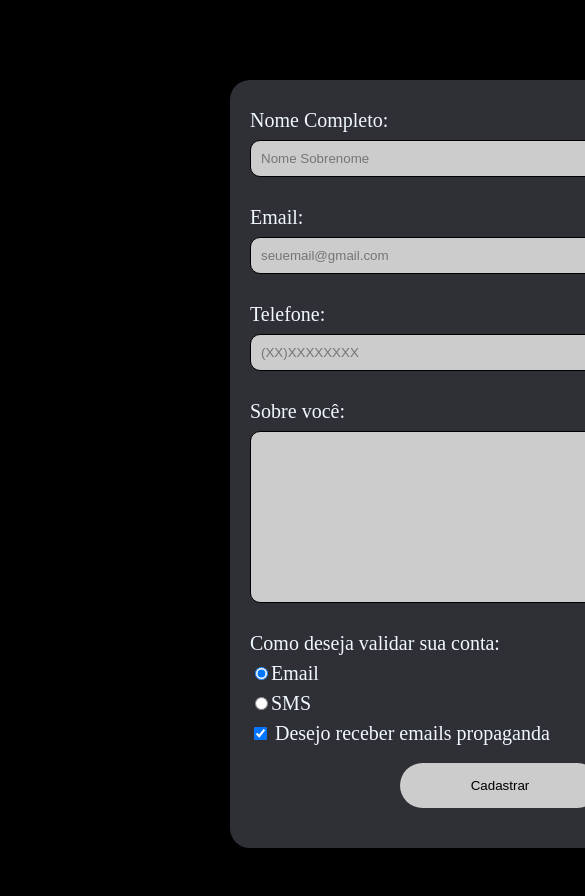
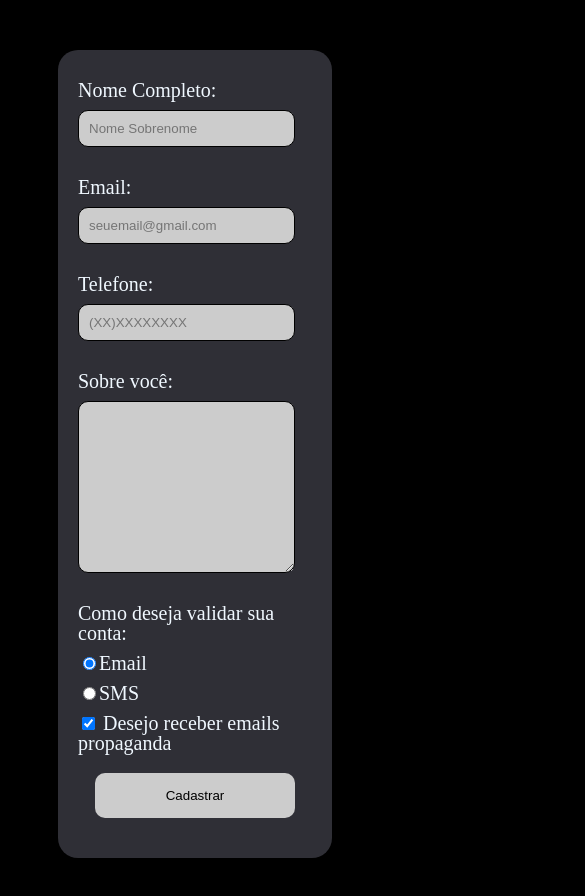
Before and after one commit to BeFernandes25/cadastro, a plain HTML site: page index.html in a window 390 px wide. Shown: the top 896 px of the page, 585 px wide, since content can reach past the window. Drawn offline with Linux system fonts and the light colour scheme.

Commit message:
responsivo

```diff
--- a/estilo.css
+++ b/estilo.css
@@ -41,11 +41,33 @@ form textarea{
     display: block;
     padding: 15px;
     border-style: none;
-    border-radius: 30px;
+    border-radius: 10px;
     background-color:#ccc;
     transition: 0.5s all;
 }
 #botao:hover{
-    background-color: rgb(176, 222, 240);
     transform: scale(1.05);
 }
+@media screen and (max-width:700px){
+    main{
+        margin:  50px 0;
+        padding: 0;
+        width: auto;
+        display: flex;
+        align-items: center;
+        justify-content: center;
+    }
+    body{
+        width: 100vw;
+    }
+    .formulario{
+        width: 60vw;
+    }
+    form{
+        width: 60vw;
+        margin: 0;
+    }
+    .padrao{
+        width: 50vw;
+    }
+}
```
